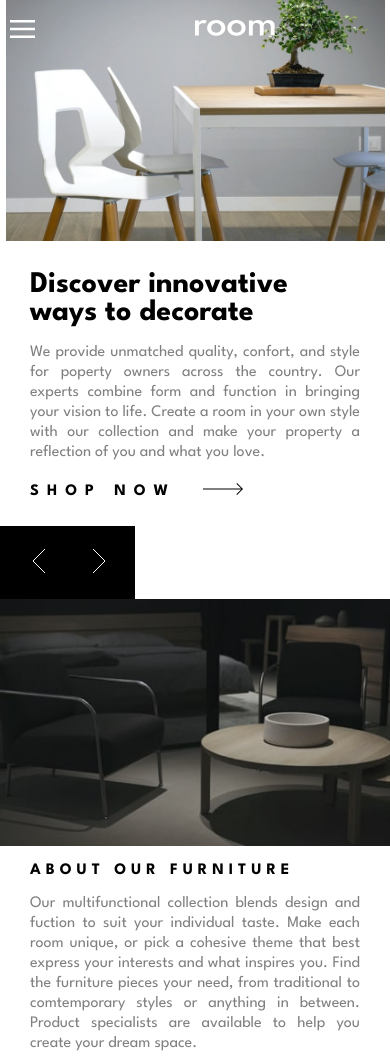
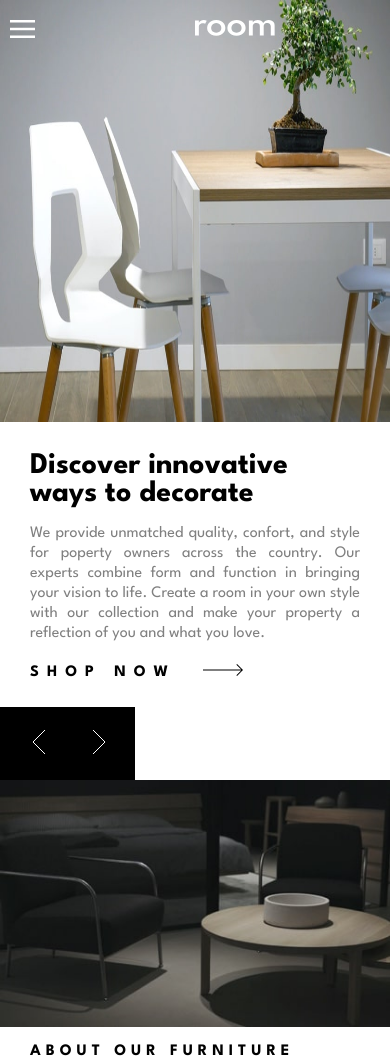
Before and after one commit to ismailidris092-commits/Room-homepage-master, a plain HTML site: page index.html in a window 390 px wide. Shown: the top 1062 px of the page. Drawn offline with Linux system fonts and the light colour scheme.

Commit message:
updated meet

```diff
--- a/style.css
+++ b/style.css
@@ -187,9 +187,9 @@ body {
   .hero-background-image {
     background-image: url(images/desktop-image-hero-1.jpg);
     width: 100%;
-    height: 28.5vh;
+    height: 50vh;
     background-position: center;
-    background-size: contain;
+    background-size: 100% 100%;
     background-repeat: no-repeat;
   }
 
```
